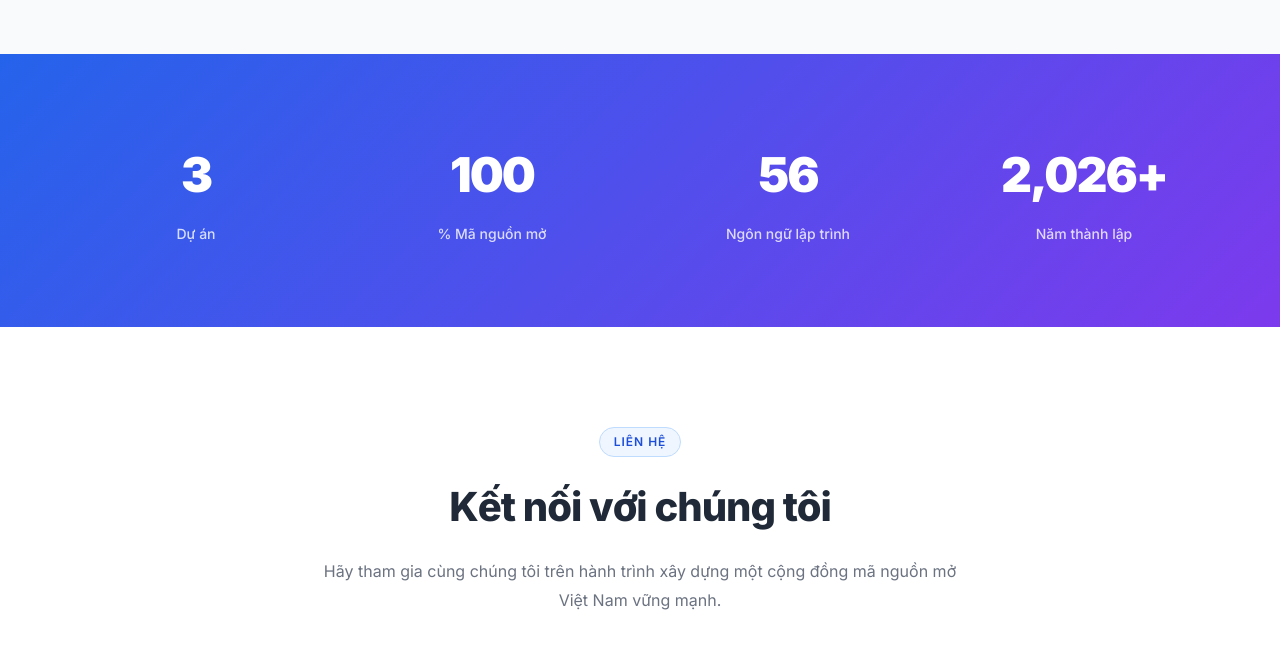
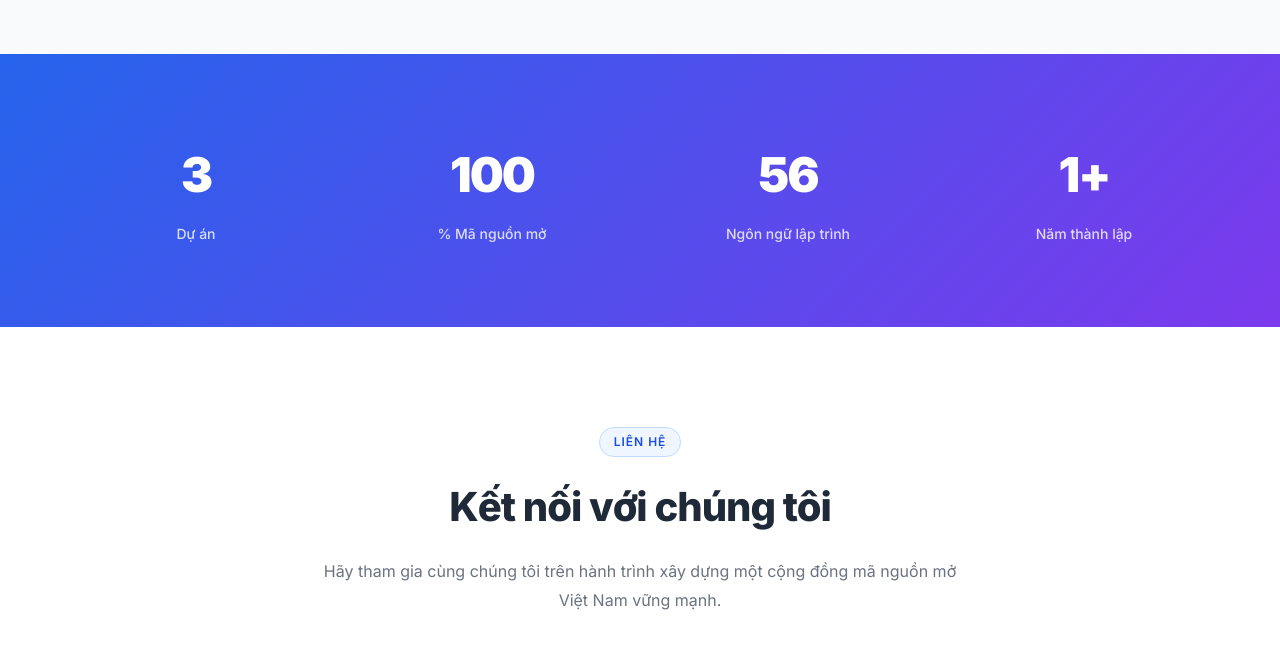
Before and after one commit to freatevietnam/freate, a plain HTML site: page index.html in a window 1280 px wide. Shown: the part 3400-4053 px from the top of the page. Drawn offline with Linux system fonts and the light colour scheme.

Commit message:
Update index.html

```diff
--- a/index.html
+++ b/index.html
@@ -292,7 +292,7 @@
           <span class="stat-label">Ngôn ngữ lập trình</span>
         </div>
         <div class="stat-item" data-aos>
-          <span class="stat-number plus" data-target="2026">0</span>
+          <span class="stat-number plus" data-target="1">0</span>
           <span class="stat-label">Năm thành lập</span>
         </div>
       </div>
```
